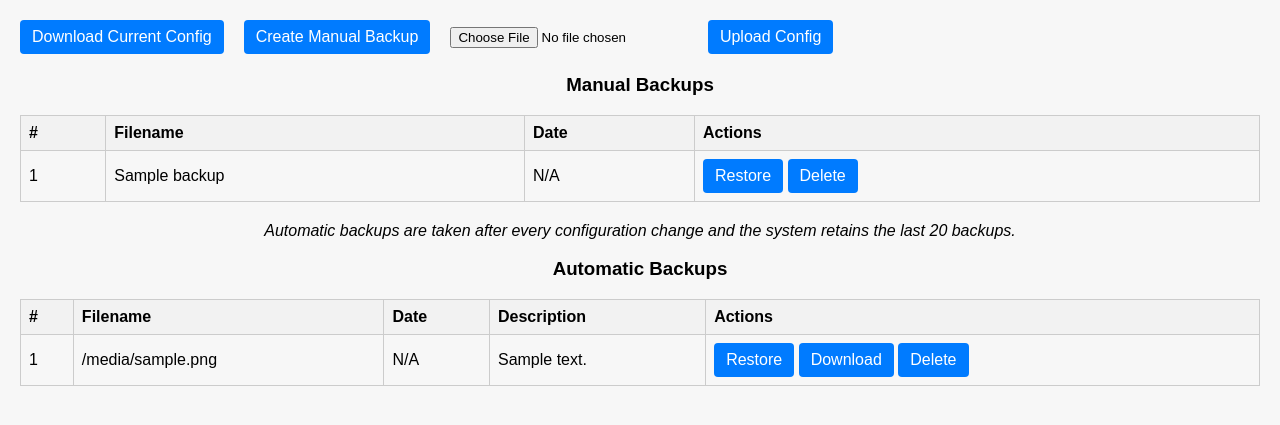
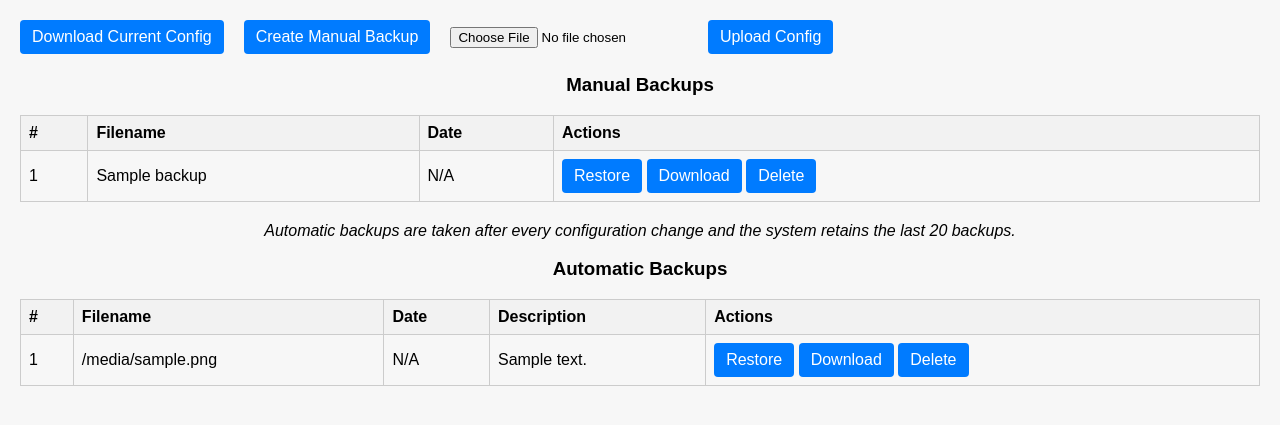
Before and after one commit to mlamoure/indigo-auto-lights, a Flask app: template Auto Lights.indigoPlugin/Contents/Server Plugin/config_web_editor/templates/config_backup.html in a window 1280 px wide. Shown: the part 110-535 px from the top of the page. Run offline with Flask 3, Linux system fonts and the light colour scheme; the template is opened without the code that fills it: most values are stand-ins (such as "Sample title", 1, 10 or a date in 2020).

Commit message:
feat: add download button to manual backup configuration page

```diff
--- a/Auto Lights.indigoPlugin/Contents/Server Plugin/config_web_editor/templates/config_backup.html
+++ b/Auto Lights.indigoPlugin/Contents/Server Plugin/config_web_editor/templates/config_backup.html
@@ -54,6 +54,7 @@
                         <input type="hidden" name="backup_type" value="manual">
                         <input type="hidden" name="backup_file" value="{{ backup }}">
                         <button type="submit" name="action" value="restore" class="btn">Restore</button>
+                        <button type="submit" name="action" value="download" class="btn">Download</button>
                         <button type="submit" name="action" value="delete" class="btn">Delete</button>
                     </form>
                 </td>
```
